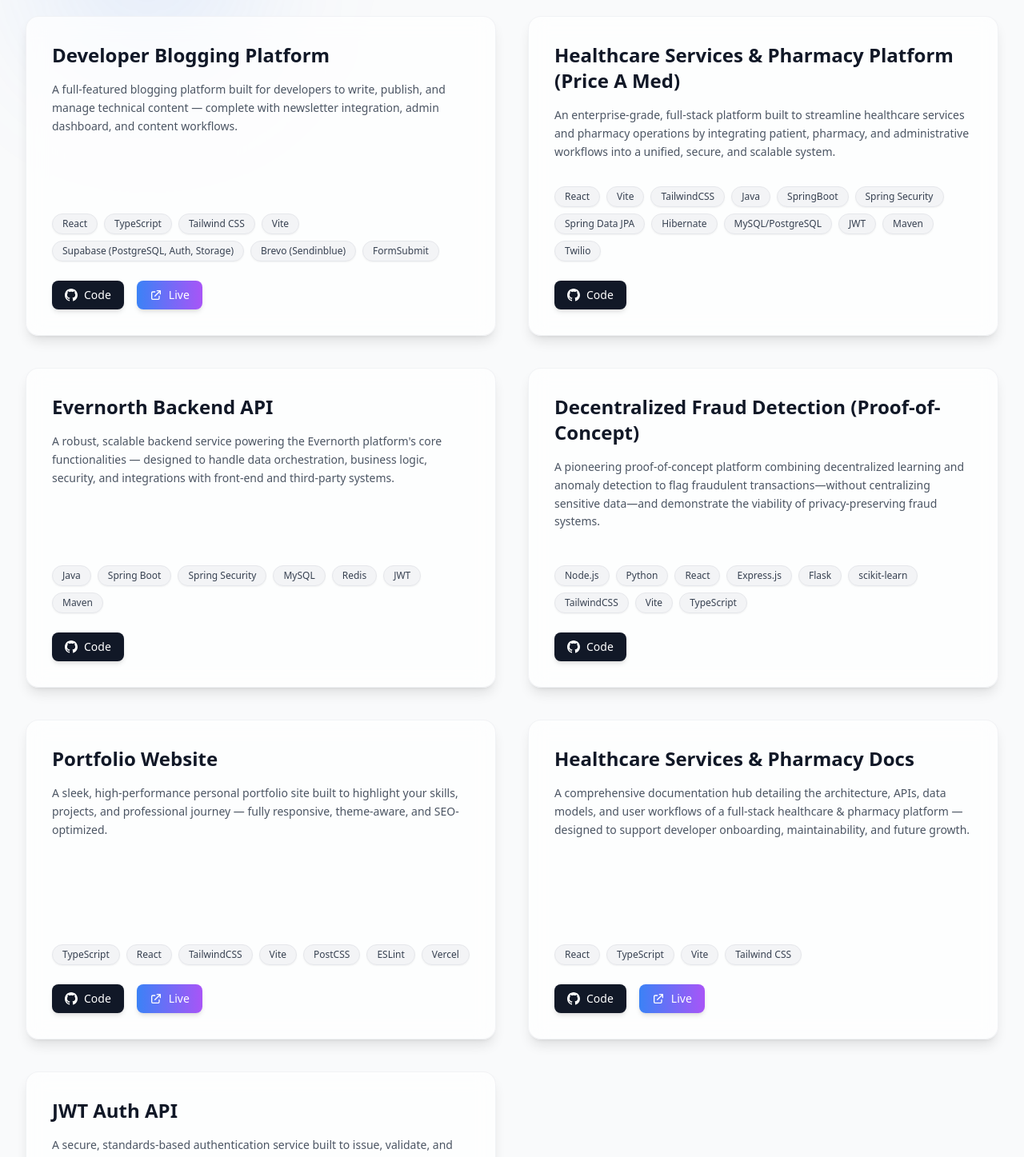
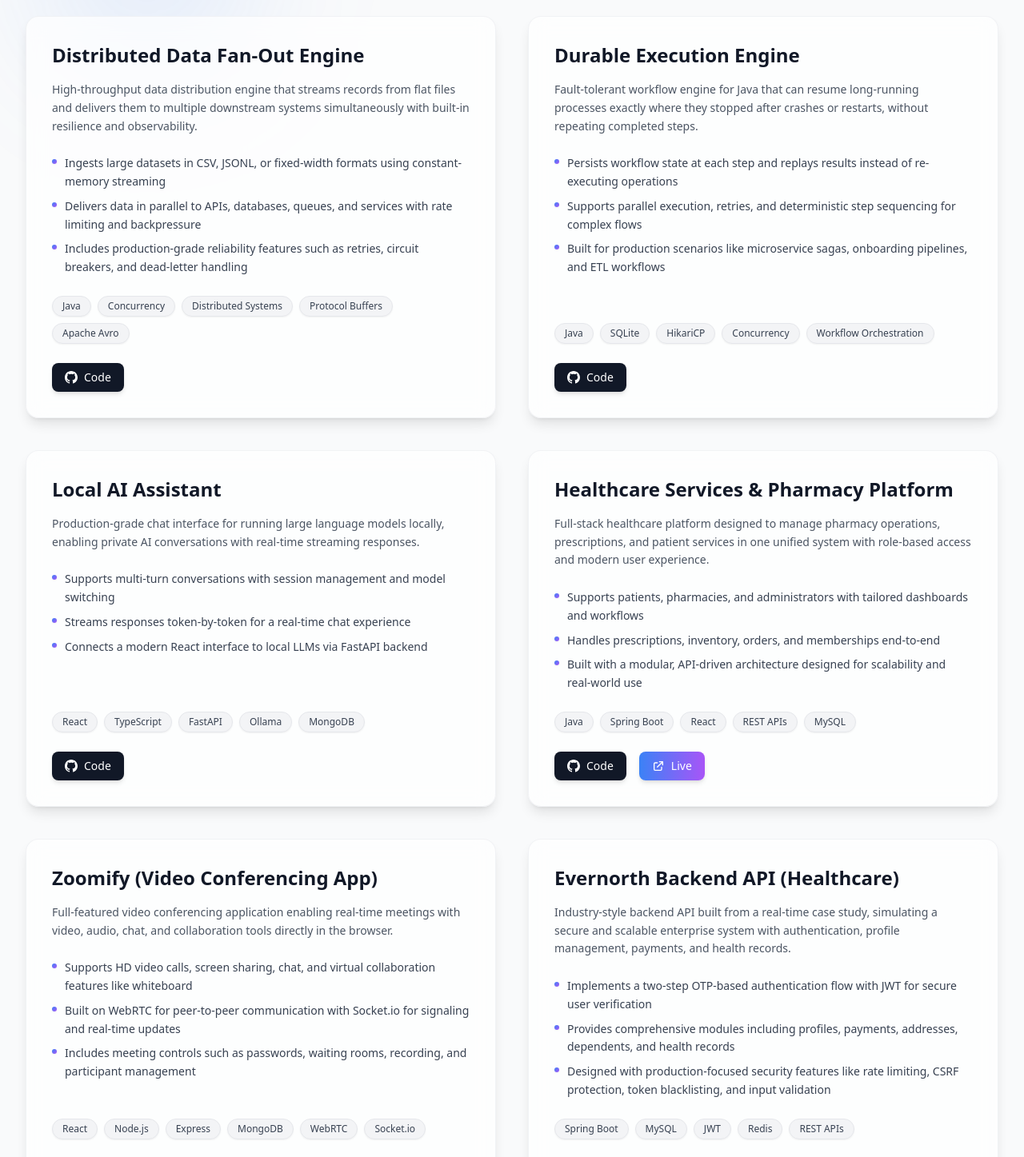
Before and after one commit to AjayKumbham/portfolio, a React (Vite) app: page /projects in a window 1280 px wide. Shown: the part 380-1827 px from the top of the page at 80% size. Built offline with nearby package versions, Linux system fonts and the light colour scheme.

Commit message:
feat: add updated project data and reorder projects

```diff
--- a/src/data/projects.js
+++ b/src/data/projects.js
@@ -1,117 +1,126 @@
 export const projectsData = [
   {
     id: 1,
-    title: "Developer Blogging Platform",
-    description: "A full-featured blogging platform built for developers to write, publish, and manage technical content — complete with newsletter integration, admin dashboard, and content workflows.",
-    features: [
-      "<strong>End-to-End CMS Experience :</strong> You built both the content authoring side (admin dashboard) and the public-facing read side, giving you real experience with full-stack content workflows (CRUD, publishing, drafts, etc.)",
-      "<strong>Dynamic Content & Filtering :</strong> Posts can be searched, filtered by tags, sorted, and display metadata such as read time enhancing usability and discoverability for readers",
-      "<strong>Secure Admin & Role-Based Control :</strong> The admin panel is backed by Supabase authentication and row-level security rules, ensuring only authorized users can create, edit, or publish content",
-      "<strong>Newsletter & Subscriber Automation :</strong> Integrated with Brevo (Sendinblue) to automatically notify subscribers when a new post goes live, manage subscriber lists, and allow unsubscribe flows",
-      "<strong>Performance, SEO & Media Handling :</strong> Built with best practices: syntax highlighting for code snippets, image uploads to Supabase storage, meta tags, responsive design, and performance optimizations via Vite"
+    title: "Distributed Data Fan-Out Engine",
+    description: "High-throughput data distribution engine that streams records from flat files and delivers them to multiple downstream systems simultaneously with built-in resilience and observability.",
+    points: [
+      "Ingests large datasets in CSV, JSONL, or fixed-width formats using constant-memory streaming",
+      "Delivers data in parallel to APIs, databases, queues, and services with rate limiting and backpressure",
+      "Includes production-grade reliability features such as retries, circuit breakers, and dead-letter handling"
     ],
-    tech: ["React", "TypeScript", "Tailwind CSS", "Vite", "Supabase (PostgreSQL, Auth, Storage)", "Brevo (Sendinblue)", "FormSubmit"],
-    image: "/data/images/projects/blog-platform.png",
-    github: "https://github.com/AjayKumbham/personal-blog-platform",
-    live: "https://blog-ajaykumbham.vercel.app/",
-    hasLiveDemo: true
+    tech: ["Java", "Concurrency", "Distributed Systems", "Protocol Buffers", "Apache Avro"],
+    github: "https://github.com/AjayKumbham/distributed-data-fanout-engine"
   },
   {
     id: 2,
-    title: "Healthcare Services & Pharmacy Platform (Price A Med)",
-    description: "An enterprise-grade, full-stack platform built to streamline healthcare services and pharmacy operations by integrating patient, pharmacy, and administrative workflows into a unified, secure, and scalable system.",
-    features: [
-      "<strong>Role-Based Multi-Tenant Architecture :</strong> Built with distinct user roles (patients, pharmacies, admins) each having tailored views, permissions, and workflows ensuring clean separation of concerns and secure access control",
-      "<strong>End-to-End Prescription & Order Workflow :</strong> Enables patients to upload prescriptions, pharmacies to verify and fulfill orders, and admin/health services to monitor and manage the entire lifecycle bridging the gap between healthcare and retail pharmacy",
-      "<strong>Inventory & Membership Management :</strong> Pharmacies can manage inventory, stock levels, and alert on low stock. On the patient side, there are membership plans, patient dashboards, and personalized health tracking",
-      "<strong>Scalable API-Driven Backend :</strong> Designed with modular, RESTful APIs to decouple front-end and back-end, facilitating easy future integrations (e.g. third-party lab systems, telehealth modules, external insurance APIs)",
-      "<strong>Security, Compliance & Documentation Focus :</strong> Implements security best practices (authentication, data validation, access control), and is backed by extensive documentation (API reference, system architecture, data models, UI flows) for developers and future maintainers"
+    title: "Durable Execution Engine",
+    description: "Fault-tolerant workflow engine for Java that can resume long-running processes exactly where they stopped after crashes or restarts, without repeating completed steps.",
+    points: [
+      "Persists workflow state at each step and replays results instead of re-executing operations",
+      "Supports parallel execution, retries, and deterministic step sequencing for complex flows",
+      "Built for production scenarios like microservice sagas, onboarding pipelines, and ETL workflows"
     ],
-    tech: ["React", "Vite", "TailwindCSS", "Java", "SpringBoot", "Spring Security", "Spring Data JPA", "Hibernate", "MySQL/PostgreSQL", "JWT", "Maven", "Twilio"],
-    image: "/data/images/projects/healthcare-and-pharmacy-platform.png",
-    github: "https://github.com/AjayKumbham/healthcare-services-and-pharmacy-platform",
-    hasLiveDemo: false
+    tech: ["Java", "SQLite", "HikariCP", "Concurrency", "Workflow Orchestration"],
+    github: "https://github.com/AjayKumbham/native-durable-execution-engine"
   },
   {
     id: 3,
-    title: "Evernorth Backend API",
-    description: "A robust, scalable backend service powering the Evernorth platform's core functionalities — designed to handle data orchestration, business logic, security, and integrations with front-end and third-party systems.",
-    features: [
-      "<strong>Modular Microservice Architecture :</strong> Designed to be modular and loosely coupled, enabling independent service scaling, clean separation of concerns, and ease of feature evolution without monolithic bottlenecks",
-      "<strong>Secure Authentication & Role-Based Access Control :</strong> Implements robust authentication (e.g. JWT, OAuth or similar), and fine-grained access rules so different user roles (admin, user, partner) access only what they should enhancing security and compliance",
-      "<strong>API Gateway & Request Routing + Throttling :</strong> Uses an API gateway or proxy layer to route requests, apply rate limiting, and manage versioning control ensuring resilience, forward compatibility, and controlled load",
-      "<strong>Integrations with External Services & Data Sources :</strong> Connects seamlessly to external systems (such as payment gateways, third-party health services, or data providers), handling transform, error retry logic, and fallback gracefully",
-      "<strong>Logging, Monitoring & Error Handling Strategy :</strong> Implements centralized logging, structured error responses, health-check endpoints, metrics (e.g. via Prometheus or similar), and alerting ensuring maintainability and observability in production"
+    title: "Local AI Assistant",
+    description: "Production-grade chat interface for running large language models locally, enabling private AI conversations with real-time streaming responses.",
+    points: [
+      "Supports multi-turn conversations with session management and model switching",
+      "Streams responses token-by-token for a real-time chat experience",
+      "Connects a modern React interface to local LLMs via FastAPI backend"
     ],
-    tech: ["Java", "Spring Boot", "Spring Security", "MySQL", "Redis", "JWT", "Maven"],
-    image: "/data/images/projects/evernorth-backend-api.png",
-    github: "https://github.com/AjayKumbham/evernorth-backend-api",
-    hasLiveDemo: false
+    tech: ["React", "TypeScript", "FastAPI", "Ollama", "MongoDB"],
+    github: "https://github.com/AjayKumbham/private-local-ai-companion"
   },
   {
     id: 4,
-    title: "Decentralized Fraud Detection (Proof-of-Concept)",
-    description: "A pioneering proof-of-concept platform combining decentralized learning and anomaly detection to flag fraudulent transactions—without centralizing sensitive data—and demonstrate the viability of privacy-preserving fraud systems.",
-    features: [
-      "<strong>Federated / Decentralized Learning Approach :</strong> Trains detection models across distributed nodes (e.g. multiple data silos or institutions) without sharing raw data, ensuring privacy and compliance with data protection regulations",
-      "<strong>Anomaly Detection via Reconstruction & Outlier Scoring :</strong> Implements unsupervised (or semi-supervised) techniques like autoencoders or reconstruction error scoring to detect deviations from normal patterns ideal for fraud in sparse-label environments",
-      "<strong>Blockchain-Backed Audit & Tamper Evidence :</strong> Uses a decentralized ledger to record detection decisions, model updates, or alerts immutably providing a verifiable audit trail and resisting tampering or backdoor manipulation",
-      "<strong>Adaptive Model Updates & Consensus Aggregation :</strong> Merges local model updates or anomaly signals via decentralized consensus or aggregation (e.g. via weighted averaging or secure aggregation), allowing the system to evolve with new fraud patterns",
-      "<strong>Privacy, Explainability & Real-World Viability Emphasis :</strong> Balances detection power with interpretability (e.g. exposing error scores or feature importances) and highlights how the architecture bridges the gap between research and production readiness"
+    title: "Healthcare Services & Pharmacy Platform",
+    description: "Full-stack healthcare platform designed to manage pharmacy operations, prescriptions, and patient services in one unified system with role-based access and modern user experience.",
+    points: [
+      "Supports patients, pharmacies, and administrators with tailored dashboards and workflows",
+      "Handles prescriptions, inventory, orders, and memberships end-to-end",
+      "Built with a modular, API-driven architecture designed for scalability and real-world use"
     ],
-    tech: ["Node.js", "Python", "React", "Express.js", "Flask", "scikit-learn", "TailwindCSS", "Vite", "TypeScript"],
-    image: "/data/images/projects/decentralized-fraud-detection-poc.png",
-    github: "https://github.com/AjayKumbham/decentralized-fraud-detection-poc",
-    hasLiveDemo: false
+    tech: ["Java", "Spring Boot", "React", "REST APIs", "MySQL"],
+    github: "https://github.com/AjayKumbham/healthcare-services-and-pharmacy-platform",
+    live: "https://ajaykumbham.github.io/healthcare-services-and-pharmacy-docs/"
   },
   {
     id: 5,
-    title: "Portfolio Website",
-    description: "A sleek, high-performance personal portfolio site built to highlight your skills, projects, and professional journey — fully responsive, theme-aware, and SEO-optimized.",
-    features: [
-      "<strong>Responsive & Adaptive Design :</strong> Implements a fluid layout and breakpoints so the site looks and functions beautifully across all screen sizes (mobile, tablet, desktop)",
-      "<strong>Dark / Light Theme with Persistence :</strong> Users can toggle between dark and light modes; preference is stored via local storage and React Context, ensuring consistent experience across sessions",
-      "<strong>Performance-First Approach :</strong> Asset optimization and minimized bundle sizes lead to blazing-fast load times (GTmetrix & Lighthouse metrics reflect top scores)",
-      "<strong>SEO & Accessibility Focus :</strong> Semantic HTML, meta tags, XML sitemap, and ARIA labels to boost discoverability and usability",
-      "<strong>Modular & Scalable Component Architecture :</strong> Structured into reusable React components and data-driven sections via JavaScript modules in src/data/, making it easy to extend or customize"
+    title: "Zoomify (Video Conferencing App)",
+    description: "Full-featured video conferencing application enabling real-time meetings with video, audio, chat, and collaboration tools directly in the browser.",
+    points: [
+      "Supports HD video calls, screen sharing, chat, and virtual collaboration features like whiteboard",
+      "Built on WebRTC for peer-to-peer communication with Socket.io for signaling and real-time updates",
+      "Includes meeting controls such as passwords, waiting rooms, recording, and participant management"
     ],
-    tech: ["TypeScript", "React", "TailwindCSS", "Vite", "PostCSS", "ESLint", "Vercel"],
-    image: "/data/images/projects/portfolio.png",
-    github: "https://github.com/AjayKumbham/portfolio",
-    live: "https://ajaykumbham.vercel.app/",
-    hasLiveDemo: true
+    tech: ["React", "Node.js", "Express", "MongoDB", "WebRTC", "Socket.io"],
+    github: "https://github.com/AjayKumbham/zoomify"
   },
   {
     id: 6,
-    title: "Healthcare Services & Pharmacy Docs",
-    description: "A comprehensive documentation hub detailing the architecture, APIs, data models, and user workflows of a full‑stack healthcare & pharmacy platform — designed to support developer onboarding, maintainability, and future growth.",
-    features: [
-      "<strong>Clear System Architecture Blueprint :</strong> Contains well‑structured diagrams (e.g., component diagrams, sequence flows) that clearly explain how different modules (patients, pharmacies, admin) interact, promoting clarity for new developers or architects",
-      "<strong>API Reference & Usage Examples :</strong> Provides detailed API endpoints, request/response schemas, authentication workflows, and sample payloads ensuring external developers or internal teams can integrate confidently and correctly",
-      "<strong>Data Models & Schema Definitions :</strong> Documents entity relationships, field definitions, validation rules, and constraints (e.g., for prescriptions, inventory, user roles), establishing a single source of truth for development and maintenance",
-      "<strong>User & Role Workflow Documentation :</strong> Covers use cases for each stakeholder (patient, pharmacy, admin), describing step‑by‑step flows such as prescription upload, order fulfillment, membership handling, and error states",
-      "<strong>Versioning, Change Log & Contribution Guide :</strong> Maintains version control of docs, change logs for every update, and contribution guidelines making the documentation robust, updatable, and collaborative"
+    title: "Evernorth Backend API (Healthcare)",
+    description: "Industry-style backend API built from a real-time case study, simulating a secure and scalable enterprise system with authentication, profile management, payments, and health records.",
+    points: [
+      "Implements a two-step OTP-based authentication flow with JWT for secure user verification",
+      "Provides comprehensive modules including profiles, payments, addresses, dependents, and health records",
+      "Designed with production-focused security features like rate limiting, CSRF protection, token blacklisting, and input validation"
     ],
-    tech: ["React", "TypeScript", "Vite", "Tailwind CSS"],
-    image: "/data/images/projects/healthcare-and-pharmacy-docs.png",
-    github: "https://github.com/AjayKumbham/healthcare-and-pharmacy-docs",
-    live: "https://ajaykumbham.github.io/healthcare-services-and-pharmacy-docs/",
-    hasLiveDemo: true
+    tech: ["Spring Boot", "MySQL", "JWT", "Redis", "REST APIs"],
+    github: "https://github.com/AjayKumbham/evernorth-backend-api",
+    live: "https://ajaykumbham.github.io/backend-api-docs/"
   },
   {
     id: 7,
-    title: "JWT Auth API",
-    description: "A secure, standards-based authentication service built to issue, validate, and refresh JSON Web Tokens (JWTs), enabling stateless, scalable token-based authentication for client applications.",
-    features: [
-      "<strong>Complete Auth Flow Implementation :</strong>  Supports user registration, login, token issuance (access & refresh), token refresh, and logout/revocation covering the full lifecycle of session management",
-      "<strong>Strong Security Measures :</strong> Employs password hashing (e.g. bcrypt), secure secret key management, token expiration strategies, and safe storage of refresh tokens to mitigate common security vulnerabilities",
-      "<strong>Stateless Access & Controlled Refresh :</strong> Access tokens are short-lived and stateless, while refresh tokens allow controlled renewal. This balances user experience with security",
-      "<strong>Clear Error Handling & Response Standardization :</strong> Implements consistent error codes, HTTP status semantics (401, 403, 400), and structured JSON responses making it easy for API clients to integrate and respond to auth states",
-      "<strong>Extensible & Integratable Architecture :</strong> Designed to be dropped into any backend stack, with modular token logic, middleware integration, and easy hooks for role-based claims or scope-based access control"
+    title: "Reading Time & Word Count Plugin (WordPress)",
+    description: "Lightweight WordPress plugin that automatically calculates and displays reading time and word count with modern styles and flexible placement options.",
+    points: [
+      "Supports multiple display styles, customization options, and responsive layouts including dark mode",
+      "Works seamlessly via automatic insertion, shortcode, widget, or template tag",
+      "Built with WordPress best practices including sanitization, nonce verification, and coding standards"
     ],
-    tech: ["Spring Boot", "Spring Security", "JWT", "BCrypt", "Java Mail", "MySQL", "Maven", "Java"],
-    image: "/data/images/projects/jwt-auth-api.png",
-    github: "https://github.com/AjayKumbham/jwt-auth-api",
-    hasLiveDemo: false
+    tech: ["WordPress", "PHP", "JavaScript", "Docker"],
+    github: "https://github.com/AjayKumbham/wp-reading-time-word-count"
+  },
+  {
+    id: 8,
+    title: "Developer Blogging Platform",
+    description: "Full-stack blogging platform built for developers to publish technical content with rich editing, search, and newsletter features, backed by a real-time cloud database.",
+    points: [
+      "Advanced blog browsing with search, tag filtering, syntax highlighting, and reading time estimation",
+      "Secure admin panel for managing posts, uploads, site settings, and subscribers",
+      "Integrated authentication, cloud storage, and email notifications for a complete publishing workflow"
+    ],
+    tech: ["React", "TypeScript", "Supabase", "PostgreSQL", "Tailwind CSS"],
+    github: "https://github.com/AjayKumbham/personal-blog-platform",
+    live: "https://blog-ajaykumbham.vercel.app/"
+  },
+  {
+    id: 9,
+    title: "Clerk Auth System (React)",
+    description: "Modern authentication foundation built with React and Clerk, providing secure user onboarding, session management, and account controls out of the box.",
+    points: [
+      "Supports complete auth flows including sign up, sign in, password recovery, and email verification",
+      "Includes user dashboard, profile management, and security settings interfaces",
+      "Built with a production-ready frontend stack and responsive UI components"
+    ],
+    tech: ["React", "TypeScript", "Vite", "Clerk"],
+    github: "https://github.com/AjayKumbham/clerk-auth-system",
+    live: "https://secure-auth-service.vercel.app/"
+  },
+  {
+    id: 10,
+    title: "JWT Authentication API",
+    description: "Secure authentication backend using JWT with HTTP-only cookies and role-based access control. Designed as a production-style auth system with email notifications and strong security practices.",
+    points: [
+      "Uses HTTP-only cookies for token storage to protect against XSS and avoid client-side token handling",
+      "Supports user registration, login, logout, and role-based access for USER and ADMIN",
+      "Sends a welcome email on signup and stores passwords securely using BCrypt"
+    ],
+    tech: ["Spring Boot", "Spring Security", "JWT", "MySQL", "Java Mail"],
+    github: "https://github.com/AjayKumbham/jwt-auth-api"
   }
 ];
```
